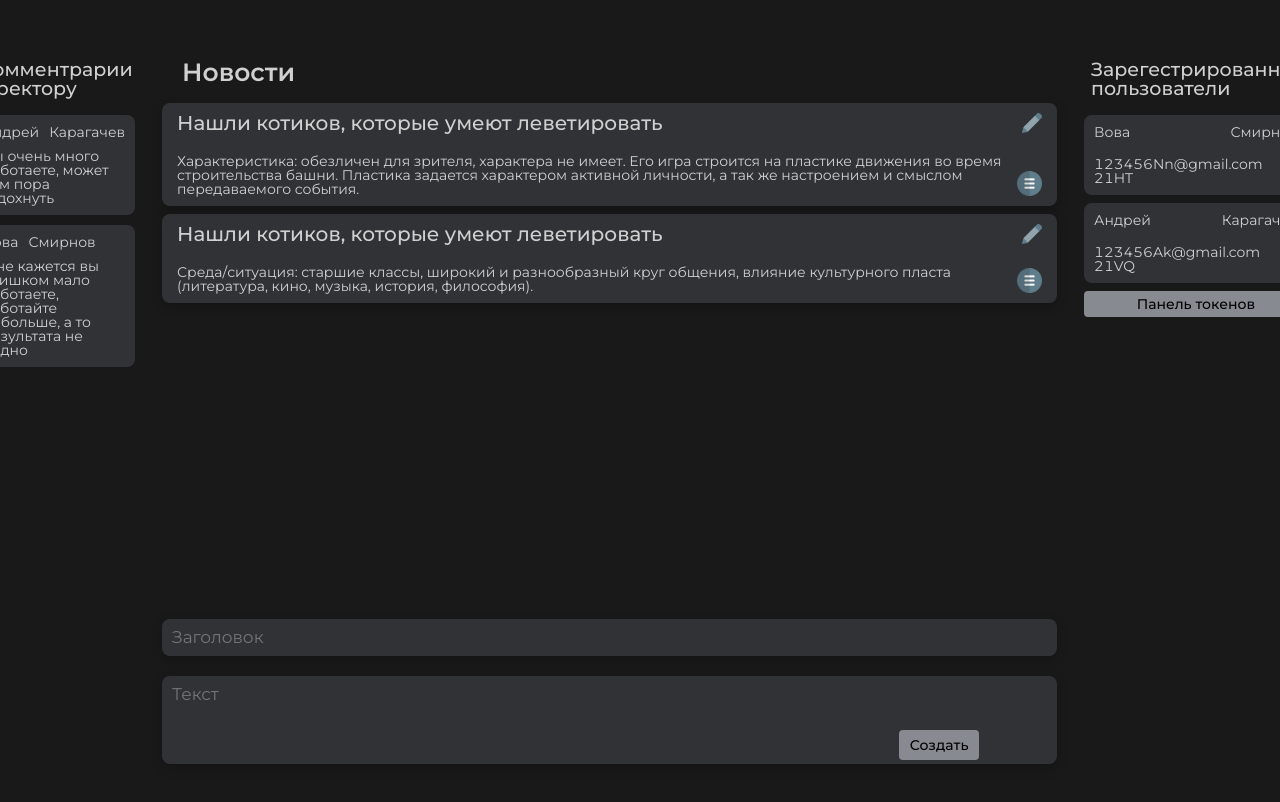
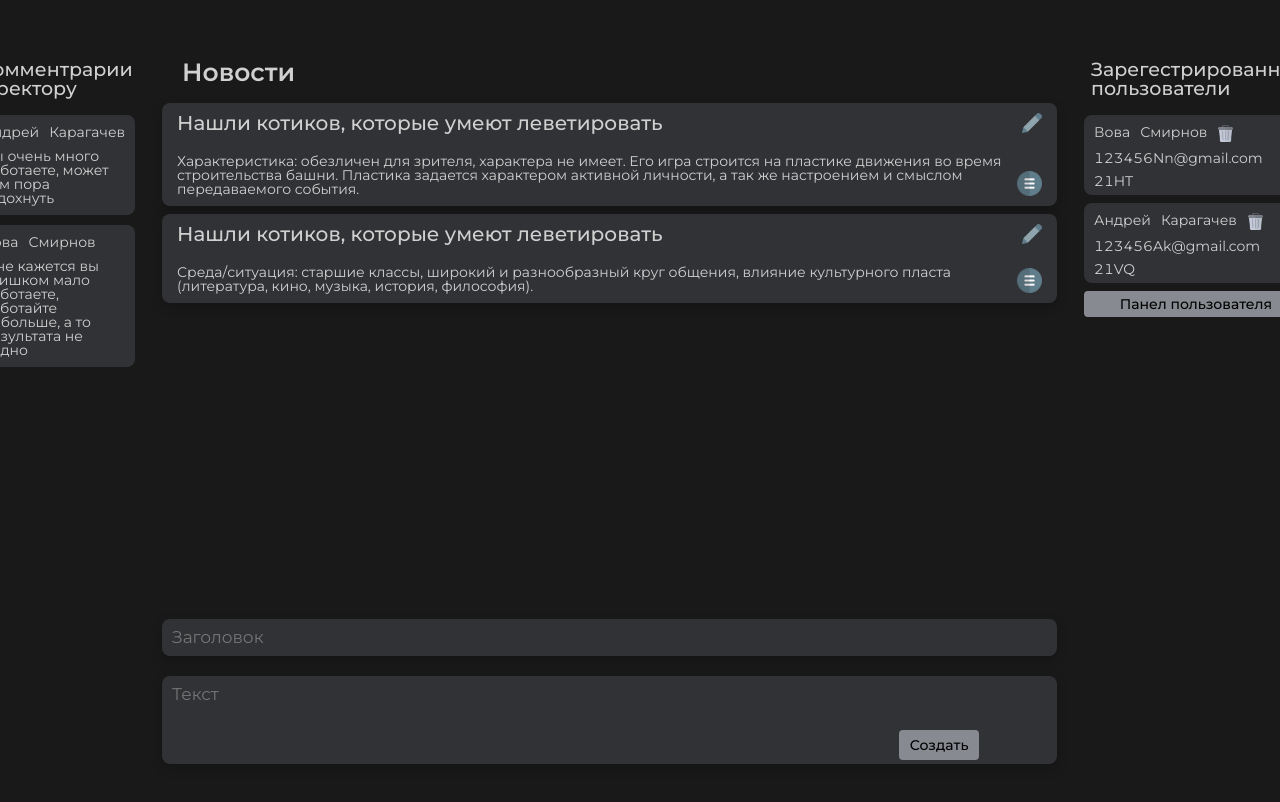
Before and after one commit to arec0000/autumn-2022, a React (Create React App) app in the folder client/: page /admin in a window 1280 px wide. Shown: the top 802 px of the page. Built offline with nearby package versions, Linux system fonts and the light colour scheme.

Commit message:
made create user

```diff
--- a/client/src/components/pages/admin/admin.jsx
+++ b/client/src/components/pages/admin/admin.jsx
@@ -7,35 +7,37 @@ const Admin = () => {
     const [nw, setNew] = useState({title: '', text: ''});
     const [tokenFlag, setTokenFlag] = useState(false)
     const [tegs, setTegs] = useState(['социальная жизнь', 'учебные новости', 'жизнь ВУЗа' ])
-    const [tegFlag, setTegFlag] = useState(false)
+    const [valueUser, setValueUser] = useState({name: '', lastName: '', group: '', email: ''})
     const [valueToken, setValueToken] = useState([{
         check: false,
         id: 1,
-        label: "Админ"
+        label: "Сотрудник"
     },
     {
         check: false,
         id: 2,
-        label: "Учитель"
+        label: "Преподаватель"
     },
     {
         check: false,
         id: 3,
-        label: "Ученик"
+        label: "Студент"
     },
 ])
-    const [users] = useState([
+    const [users, setUsers] = useState([
         {
             name: "Вова",
             lastName: "Смирнов",
-            grup: "21HT",
+            group: "21HT",
             email: "123456Nn@gmail.com",
+            id: 1
         },
         {
             name: "Андрей",
             lastName: "Карагачев",
-            grup: "21VQ",
+            group: "21VQ",
             email: "123456Ak@gmail.com",
+            id: 2
         },
     ]);
     const [news, setNews] = useState([
@@ -82,17 +84,34 @@ const Admin = () => {
             setNew({title: edNew.title, text: edNew.text})
         }
 
-
+    }
+    function removeUser(id){
+        setUsers(users.filter(u => u.id !== id))
+    }
+    function createUser(){
+        if (valueUser.email && valueUser.group && valueUser.lastName && valueUser.name){
+            const newUser = {
+                name: valueUser.name,
+                lastName: valueUser.lastName,
+                group: valueUser.group,
+                email: valueUser.email,
+                id: new Date().getTime()
+            }
+            setUsers(prev => [...prev, newUser])
+            setValueUser({name: '',
+                lastName: '',
+                group: '',
+                email: '',})
+        }
     }
     return (
         <div className="adminContainer">
-
             <div className="adminRow">
 
                 <BlockComments comments={comments}/>
-                <BlockNews setTegFlag={setTegFlag} setNews={setNews} tegFlag={tegFlag} tegs={tegs} news={news} editNew={editNew} nw={nw} setNew={setNew} title={nw.title} text={nw.text} createNew={createNew} />
+                <BlockNews setNews={setNews}  tegs={tegs} news={news} editNew={editNew} nw={nw} setNew={setNew} title={nw.title} text={nw.text} createNew={createNew} />
 
-                <UsersList valueToken={valueToken} setValueToken={setValueToken} tokenFlag={tokenFlag} setTokenFlag={setTokenFlag} users={users} />
+                <UsersList createUser={createUser} setValueUser={setValueUser} valueUser={valueUser} removeUser={removeUser} valueToken={valueToken} setValueToken={setValueToken} tokenFlag={tokenFlag} setTokenFlag={setTokenFlag} users={users} />
             </div>
 
         </div>
--- a/client/src/components/pages/admin/admin.scss
+++ b/client/src/components/pages/admin/admin.scss
@@ -97,8 +97,8 @@
             .createNews{
                 display: flex;
                 flex-direction: column;
-                gap: 20px;
                 textarea{
+                    margin-top: 20px;
                     border-radius: 8px;
                     background-color: $active-background;
                     color: $main-text-color;
@@ -160,10 +160,20 @@
                     height: 80px;
                     justify-content: space-between;
                     flex-direction: column;
+                    gap: 9px;
                     padding: 10px;
+                    img{
+                        width: 17px;
+                        cursor: pointer;
+                    }
                     .topUser{
                         display: flex;
+                        gap: 10px;
+                    }
+                    .bottUser{
+                        display: flex;
                         justify-content: space-between;
+
                     }
                 }
             }
@@ -203,14 +213,32 @@
 
         }
         .blockToken{
+            background-color: $active-background;
+            border-radius: 8px;
+            display: flex;
+            flex-direction: column;
+            padding:  0 15px 10px;
+
+            input[type='text']{
+                margin-top: 10px;
+                border-radius: 4px;
+                padding: 6px  0 6px 8px;
+                text-align: center;
+                background-color: $blue-background;
+                color: $main-text-color;
+            }
+
             form{
                 display: flex;
                 flex-direction: column;
-                align-items: center;
                 gap: 4px;
-                background-color: $active-background;
-                border-radius: 8px;
                 padding:  18px 0;
+
+                div{
+
+                    display: flex;
+                    justify-content: space-between;
+                }
             }
 
         }
--- a/client/src/components/pages/shared/usersList/usersList.js
+++ b/client/src/components/pages/shared/usersList/usersList.js
@@ -1,11 +1,15 @@
 import React from "react";
-
+import bin from "../../../../assets/icon/bin.png";
 const UsersList = ({
     users,
     setTokenFlag,
     tokenFlag,
     valueToken,
     setValueToken,
+    removeUser,
+    valueUser,
+    setValueUser,
+    createUser,
 }) => {
     function changeCheck(e) {
         setValueToken(
@@ -20,6 +24,10 @@ const UsersList = ({
         const label = valueToken.filter((i) => i.check === true)[0].label;
         return label;
     }
+    function handleChange(target) {
+        setValueUser((prev) => ({ ...prev, [target.name]: target.value }));
+    }
+
     return (
         <div className="containerAuthUsers">
             <div className="authUsers">Зарегестрированные пользователи</div>
@@ -29,10 +37,17 @@ const UsersList = ({
                         <div className="topUser">
                             <div> {i.name} </div>
                             <div> {i.lastName}</div>
+                            <img
+                                onClick={() => removeUser(i.id)}
+                                src={bin}
+                                alt="bin"
+                            />
                         </div>
+                        <div> {i.email}</div>
+
                         <div className="bottUser">
-                            <div> {i.email}</div>
-                            <div> {i.grup}</div>
+                            <div> {i.group}</div>
+                            <div> {i.id}</div>
                         </div>
                     </div>
                 ))}
@@ -40,12 +55,51 @@ const UsersList = ({
                     className="createToken"
                     onClick={() => setTokenFlag(!tokenFlag)}
                 >
-                    Панель токенов
+                    Панел пользователя
                 </div>
                 <div
                     className="blockToken"
                     style={{ opacity: tokenFlag ? "1" : "0" }}
                 >
+                    <input
+                        value={valueUser.name}
+                        placeholder="Имя"
+                        type="text"
+                        name="name"
+                        onChange={(e) => handleChange(e.target)}
+                    />
+                    <input
+                        value={valueUser.lastName}
+                        placeholder="Фамилия"
+                        name="lastName"
+                        type="text"
+                        onChange={(e) => handleChange(e.target)}
+                    />
+
+                    {valueToken[2].check ? (
+                        <input
+                            value={valueUser.group}
+                            placeholder="Группа"
+                            name="group"
+                            type="text"
+                            onChange={(e) => handleChange(e.target)}
+                        />
+                    ) : (
+                        <input
+                            disabled
+                            value=""
+                            type="text"
+                            className="disabl"
+                            placeholder="Только для студента"
+                        />
+                    )}
+                    <input
+                        value={valueUser.email}
+                        placeholder="Email"
+                        name="email"
+                        type="text"
+                        onChange={(e) => handleChange(e.target)}
+                    />
                     <form>
                         {valueToken.map((i) => (
                             <div>
@@ -60,15 +114,8 @@ const UsersList = ({
                             </div>
                         ))}
                     </form>
-                    <div
-                        className="createToken"
-                        onClick={() =>
-                            alert(
-                                `Ваш токен для ${checkTocken()} ${new Date().getTime()}`
-                            )
-                        }
-                    >
-                        Создать токен
+                    <div className="createToken" onClick={createUser}>
+                        Создать пользователя
                     </div>
                 </div>
             </div>
```
Also changed, not shown: client/src/assets/icon/bin.png (added).
